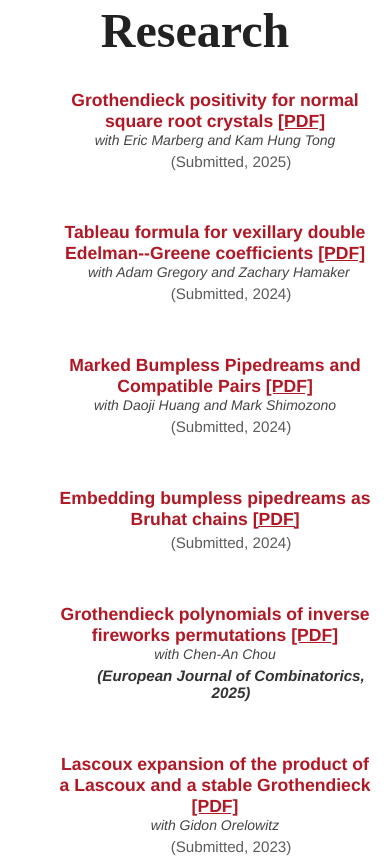
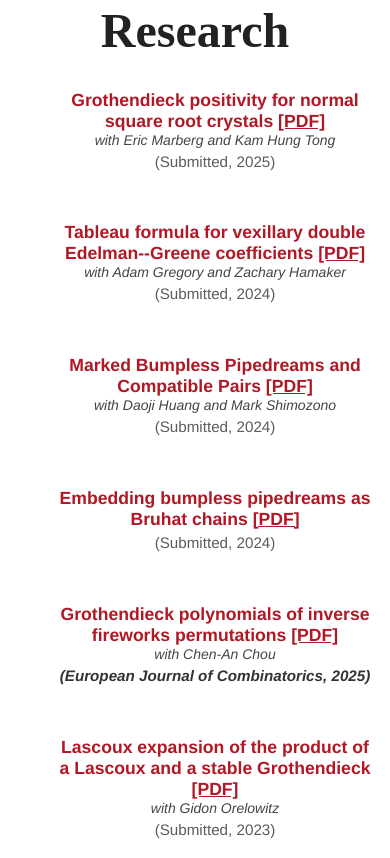
Before and after one commit to tianyi-math/tianyi-math.github.io, a plain HTML site: page index.html in a window 390 px wide. Shown: the part 977-1835 px from the top of the page. Drawn offline with Linux system fonts and the light colour scheme.

Commit message:
Update style.css

```diff
--- a/style.css
+++ b/style.css
@@ -617,7 +617,7 @@ section#research {
   font-weight: 600;
   color: #b01825;
   font-size: 1.1rem;
-        text-align: center;
+  text-align: center;
     }
     .M_paper-title a {
       color: #b01825;
@@ -626,7 +626,6 @@ section#research {
     .M_journal{
       margin-top: 0.3rem;
       font-size: 0.95rem;
-      margin-left: 2rem;
       color: #333;
       font-weight: bold;
       font-style: italic;
@@ -635,15 +634,12 @@ section#research {
     .M_collaborator {
       font-style: italic;
       color: #444;
-      margin-left: 2rem;     /* 控制作者与标题之间的距离 */
-      margin-right: 2rem;  /* 作者离右侧边距的空隙 */
       white-space: nowrap;   /* 防止换行 */
       text-align: center;
     }
   .M_submitted {
       margin-top: 0.3rem;
       font-size: 0.95rem;
-      margin-left: 2rem;
       color: rgba(51, 51, 51, 0.8);
       text-align: center;
    }
```
